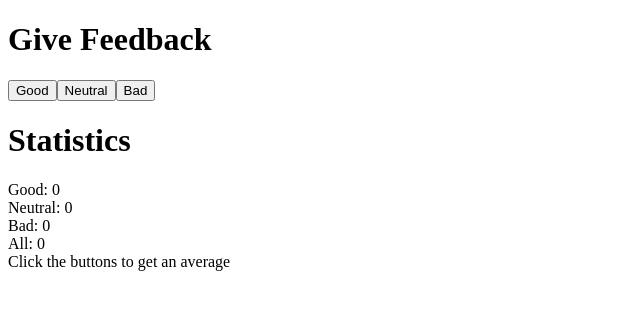
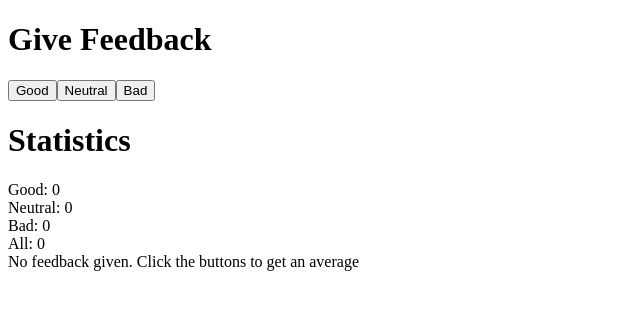
Before and after one commit to aelishRollo/fullstackopen, a React (Vite) app in the folder part1/courseinformation/: page / in a window 1280 px wide. Shown: the top 310 px of the page, without its empty margins (0-640 px from the left). Built offline with nearby package versions, Linux system fonts and the light colour scheme.

Commit message:
1.9 complete

```diff
--- a/part1/courseinformation/src/App.jsx
+++ b/part1/courseinformation/src/App.jsx
@@ -9,7 +9,7 @@ const Average = ({good, neutral, bad}) => {
   if (all === 0) {
     return (
       <div>
-        Click the buttons to get an average
+        No feedback given. Click the buttons to get an average
       </div>
     )
   }
```
